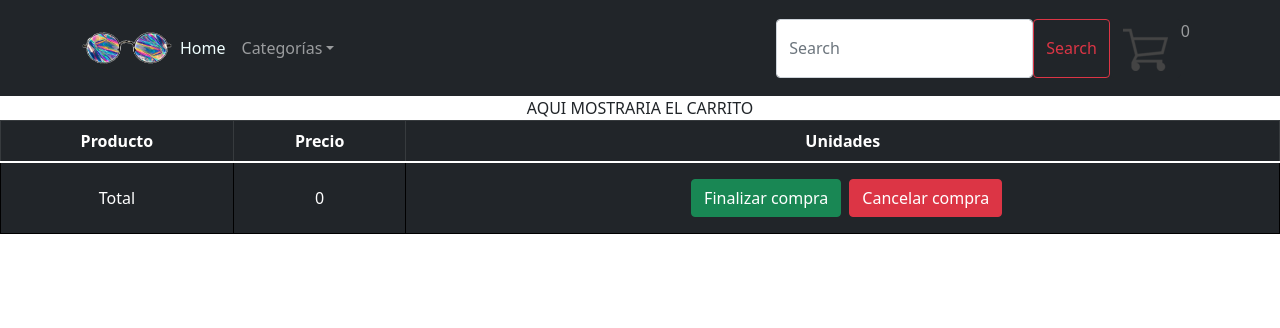
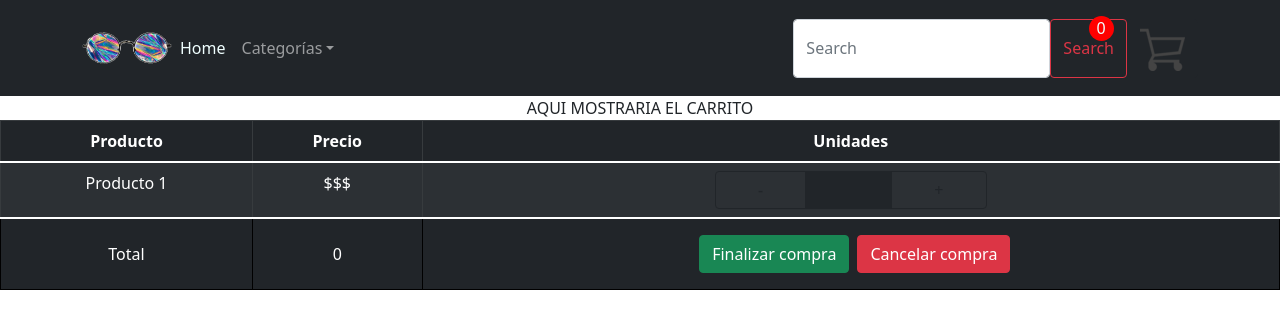
Before and after one commit to ConstanzaCanet/reactjs-Carnet, a React (Create React App) app: page /cart in a window 1280 px wide. Shown: the top 328 px of the page. Built offline with nearby package versions, Linux system fonts and the light colour scheme.

Commit message:
rendering1

```diff
--- a/src/App.css
+++ b/src/App.css
@@ -107,3 +107,15 @@ body{
     background-color: rgba(19, 18, 18, 0.959);
     border-color: black;
 }
+
+.numProducts{
+    position: absolute;
+    top: 17%;
+    display: flex;
+    justify-content: center;
+    right: 13%;
+    background-color: red;
+    width: 25px;
+    height: 25px;
+    border-radius: 50%;
+}
--- a/src/components/CartDetail.js
+++ b/src/components/CartDetail.js
@@ -16,7 +16,7 @@ const CartDetail = ()=>{
             <td>
                 <ButtonGroup style={{ width: '17rem' }} >
                     <Button variant="outline-dark" >-</Button>
-                    <Button value="X" variant="dark">{cart}</Button>
+                    <Button value="X" variant="dark"></Button>
                     <Button variant="outline-dark">+</Button>
                 </ButtonGroup>
             </td>
--- a/src/components/NavBar.js
+++ b/src/components/NavBar.js
@@ -45,7 +45,7 @@ export const NavBar = () => {
                         </NavDropdown>
                     </Nav>
                     <Nav>
-                        <Nav.Link>
+
                             <Form className="d-flex">
                                 <FormControl
                                 type="search"
@@ -55,11 +55,11 @@ export const NavBar = () => {
                                 />
                                 <Button variant="outline-danger">Search</Button>
                                 <Link to='/cart' className='link'>
+                                    <p className='numProducts'>{cantidad()}</p>
                                     <Button variant="dark"><img src={carro} alt="carrito"/></Button>
                                 </Link>
-                                <p>{cantidad()}</p>
                             </Form>
-                        </Nav.Link>
+
                     </Nav>
                 </Navbar.Collapse>
             </Container>
--- a/src/pages/Cart.jsx
+++ b/src/pages/Cart.jsx
@@ -22,7 +22,7 @@ const Cart=()=>{
                     </tr>
                 </thead>
 
-
+                <CartDetail />
 
 
                 <tfoot className ='tableFoot'>
--- a/src/pages/ProductoDetail.jsx
+++ b/src/pages/ProductoDetail.jsx
@@ -32,10 +32,8 @@ const ProductoDetail =()=>{
             <div>
                 <Card >
                     <Card.Body>
-                        <Card.Text className='m-5'>
-                            <blockquote className="contentCard">
+                        <Card.Text className='m-5 contentCard'>
                                 {producto?.content}
-                            </blockquote>
                             </Card.Text>
                         <footer className="blockquote-footer footerCard">
                             <ul>
```
